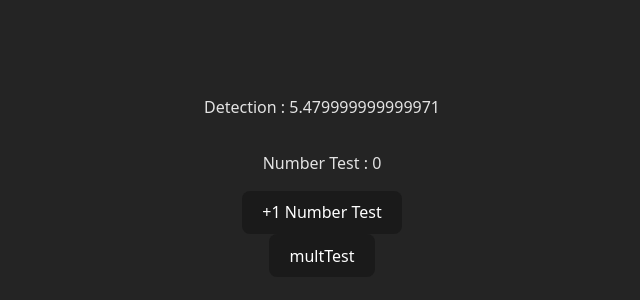
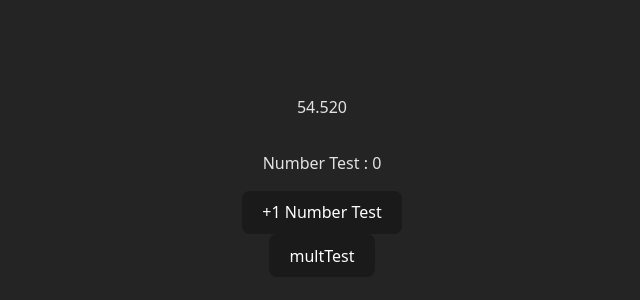
Before and after one commit to eleadn/Lesbian-Apotheosis-Incremental, a React (Vite) app: page / in a window 1280 px wide. Shown: the part 222-522 px from the top of the page, without its empty margins (318-958 px from the left). Built offline with nearby package versions, Linux system fonts and the light colour scheme.

Commit message:
Add CityTimer component and formatTime utility; implement detection threshold logic

```diff
--- a/src/logic/engine/cityCalculator.js
+++ b/src/logic/engine/cityCalculator.js
@@ -8,4 +8,8 @@ function getDetectionThreshold(upgrades) {
 	return resolveConstant(upgrades, CITY_LAYER, DETECTION_THRESHOLD);
 }
 
-export { getDetectionThreshold };
+function getRemainingTime(threshold, detection, exposition) {
+	return exposition > 0 ? (threshold - detection) / exposition : Infinity;
+}
+
+export { getDetectionThreshold, getRemainingTime };
--- /dev/null
+++ b/src/ui/components/cityTimer.jsx
@@ -0,0 +1,28 @@
+import {
+	getDetectionThreshold,
+	getRemainingTime,
+} from "../../logic/engine/cityCalculator";
+import { IDS } from "../../logic/registries/registry";
+import useGameStore from "../../store/gameStore";
+import formatTime from "../../utils/formatTime";
+
+export default function CityTimer() {
+	const CITY_LAYER = IDS.city.LAYER_NAME;
+	const DETECTION = IDS.city.resources.DETECTION;
+	const EXPOSITION = IDS.city.resources.EXPOSITION;
+
+	const upgrades = useGameStore((s) => s.commonProperties.upgrades);
+	const detection = useGameStore((s) => s[CITY_LAYER].resources[DETECTION]);
+	const exposition = useGameStore((s) => s[CITY_LAYER].resources[EXPOSITION]);
+
+	const threshold = getDetectionThreshold(upgrades);
+	const remainingTimeRaw = getRemainingTime(threshold, detection, exposition);
+	const remainingTimeStr =
+		remainingTimeRaw === Infinity ? "∞" : formatTime(remainingTimeRaw);
+
+	return (
+		<>
+			<p>{remainingTimeStr}</p>
+		</>
+	);
+}
--- a/src/ui/screens/test/Test.jsx
+++ b/src/ui/screens/test/Test.jsx
@@ -1,4 +1,5 @@
 import { IDS } from "../../../logic/registries/registry";
+import CityTimer from "../../components/cityTimer";
 import GainActionButton from "../../components/GainActionButton";
 import ResourceDisplay from "../../components/ResourceDisplay";
 import UpgradeList from "../../components/UpgradeList";
@@ -12,10 +13,7 @@ function Test() {
 
 	return (
 		<>
-			<ResourceDisplay
-				resourceLayer={CITY_LAYER}
-				resourceId={DETECTION}
-			/>
+			<CityTimer />
 			<ResourceDisplay
 				resourceLayer={TEST_LAYER}
 				resourceId={NUMBER_TEST}
--- /dev/null
+++ b/src/utils/formatTime.js
@@ -0,0 +1,36 @@
+export default function formatTime(timeInSeconds) {
+	const UNITS = [
+		{ name: "seconds", suffix: ".", factor: 60, padTo: 2 },
+		{ name: "minutes", suffix: ":", factor: 60, padTo: 2 },
+		{ name: "hours", suffix: ":", factor: 24, padTo: 2 },
+		{ name: "day", suffix: "d ", factor: 28, padTo: 0 },
+		{ name: "month", suffix: "m ", factor: 12, padTo: 0 },
+		{ name: "year", suffix: "y ", factor: Infinity, padTo: 0 },
+	];
+
+	const parts = {
+		ms: {
+			suffix: "",
+			value: Math.floor((timeInSeconds % 1) * 1000),
+			padTo: 3,
+		},
+	};
+	let remaining = Math.floor(timeInSeconds);
+
+	for (const unit of [...UNITS]) {
+		if (remaining === 0 && unit.name !== "seconds") break;
+		parts[unit.name] = {
+			suffix: unit.suffix,
+			value: remaining % unit.factor,
+			padTo: unit.padTo,
+		};
+		remaining = Math.floor(remaining / unit.factor);
+	}
+
+	return Object.values(parts).reduceRight(
+		(format, part) =>
+			format +
+			`${format === "" ? part.value : String(part.value).padStart(part.padTo, "0")}${part.suffix}`,
+		"",
+	);
+}
```
